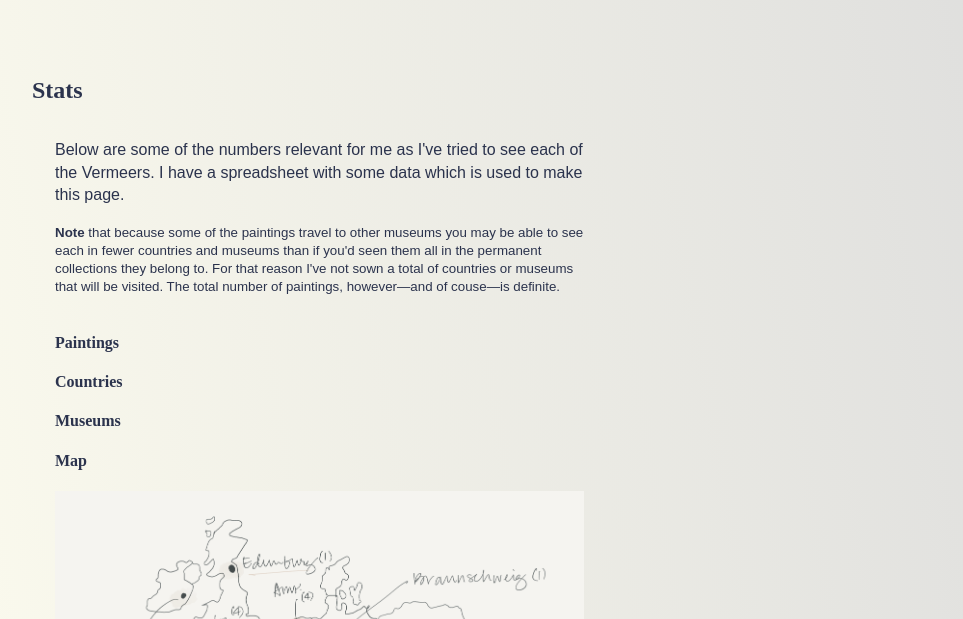
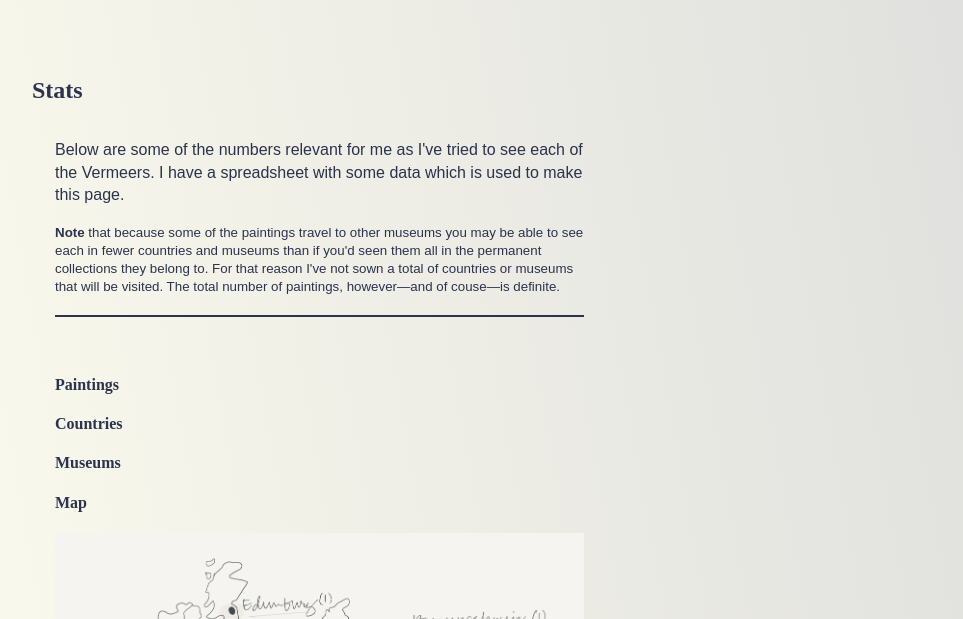
Before and after one commit to jlord/vermeer, a website: page stats.html in a window 1280 px wide. Shown: the part 181-800 px from the top of the page, without its empty margins (158-1121 px from the left). Drawn offline with Linux system fonts and the light colour scheme.

Commit message:
Add some styles

```diff
--- a/assets/style.css
+++ b/assets/style.css
@@ -130,6 +130,12 @@ ul.tall-lines li {
   display: inline-block;
 }
 
+.divider-line {
+  border-bottom: 2px solid #2b334d;
+  padding-bottom: 20px;
+  margin-bottom: 20px;
+}
+
 /*
    Nav
 */
@@ -178,14 +184,12 @@ footer h4 a {
   width: calc((100% - 18px) * .39);
   display: inline-block;
   vertical-align: top;
-  /*background-color: blue;*/
 }
 
 .most {
   width: calc((100% - 18px) * .6);
   display: inline-block;
   vertical-align: top;
-  /*background-color: salmon;*/
 }
 
 .some + .most {
```
